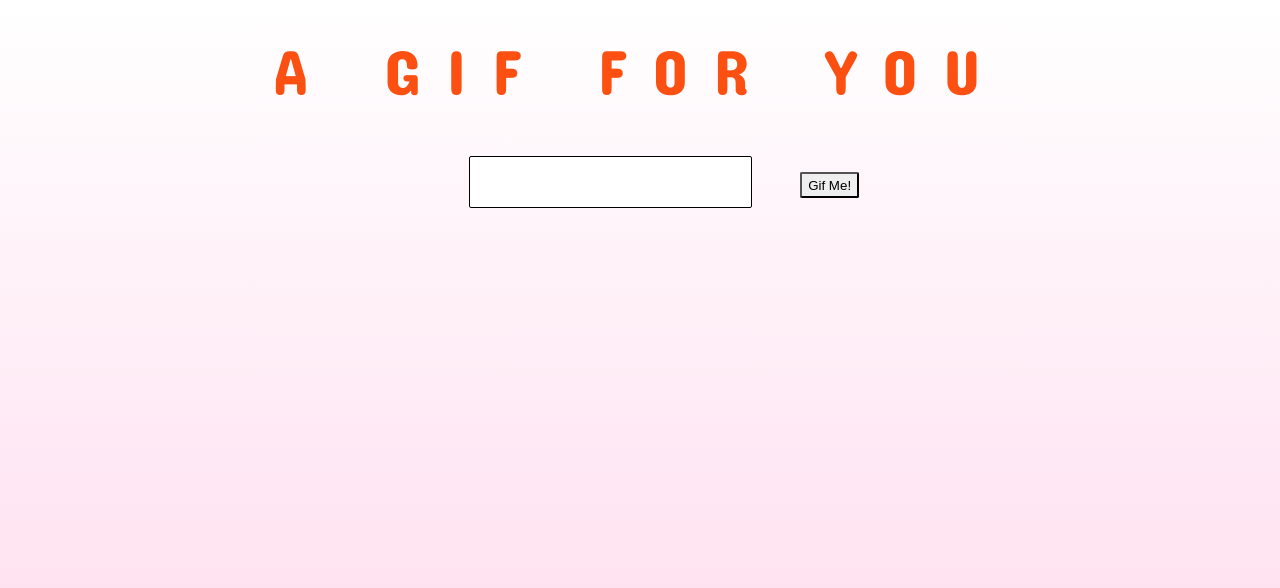
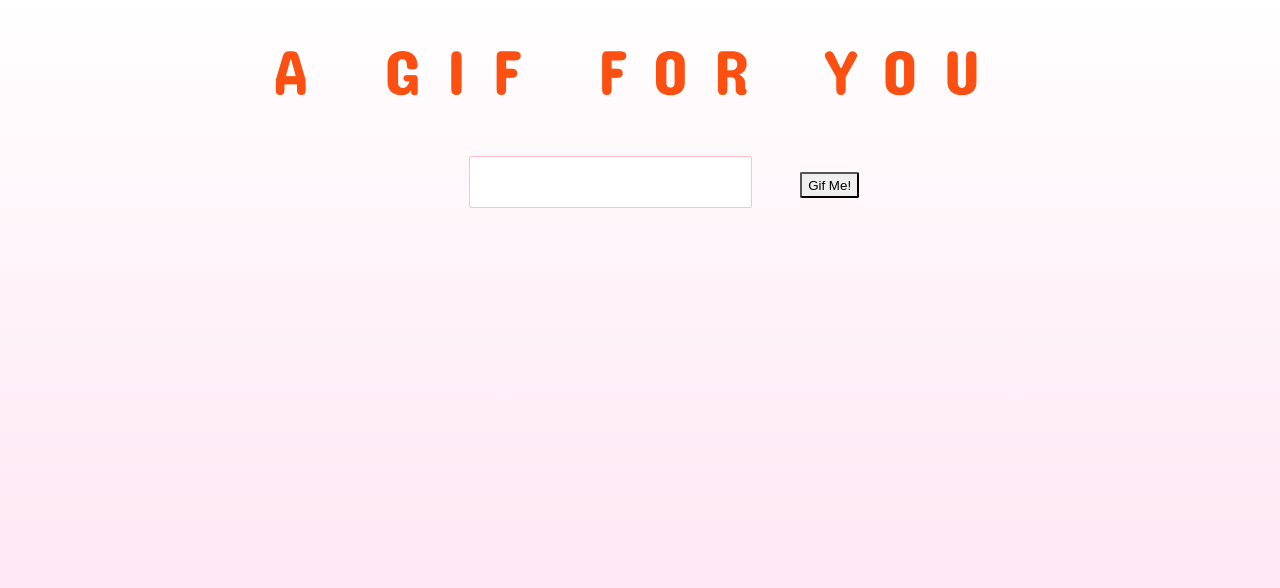
Before and after one commit to maybeemily/a-gif-for-you, a React app: page / in a window 1280 px wide. Shown: the top 588 px of the page. Built offline with nearby package versions, Linux system fonts and the light colour scheme.

Commit message:
updated fetch to include title, to use as alt text

```diff
--- a/src/components/Gif.js
+++ b/src/components/Gif.js
@@ -1,15 +1,16 @@
 import React from 'react';
 import PropTypes from 'prop-types';
 
-function Gif({ imageURL, url }) {
+function Gif({ imageURL, url, title }) {
   return (
-    <a href={url}><img src={imageURL}/></a>
+    <a href={url}><img src={imageURL} alt={title}/></a>
   );
 }
 
 Gif.propTypes = {
   imageURL: PropTypes.string.isRequired,
-  url: PropTypes.string.isRequired
+  url: PropTypes.string.isRequired,
+  title: PropTypes.string.isRequired
 };
 
 export default Gif;
--- a/src/containers/GifDisplay.js
+++ b/src/containers/GifDisplay.js
@@ -12,13 +12,14 @@ class GifDisplay extends PureComponent {
     searchText: '',
     imageURL: '',
     url: '',
+    title: '',
     loading: false
   }
 
   fetchGif = () => {
     this.setState({ loading: true });
     getGif(this.state.searchText)
-      .then(({ imageURL, url }) => this.setState({ imageURL, url, loading: false }));
+      .then(({ imageURL, url, title }) => this.setState({ imageURL, url, title, loading: false }));
   }
 
   searchSubmit = event => {
@@ -31,12 +32,12 @@ class GifDisplay extends PureComponent {
   }
 
   render() {
-    const { searchText, imageURL, url, loading } = this.state;
+    const { searchText, imageURL, url, loading, title } = this.state;
 
     return (
       <section>
         <GifSearchForm searchText={searchText} handleChange={this.handleChange} searchSubmit={this.searchSubmit}/>
-        <GifWithLoading imageURL={imageURL} url={url} isLoading={loading}/>
+        <GifWithLoading imageURL={imageURL} url={url} title={title} isLoading={loading}/>
       </section>
     );
   }
--- a/src/services/GiphyAPI.js
+++ b/src/services/GiphyAPI.js
@@ -11,7 +11,8 @@ export const getGif = (searchTerm) => {
     })
     .then((data) => ({
       imageURL: data.data.image_original_url,
-      url: data.data.url
+      url: data.data.url,
+      title: data.data.title
     }));
 
 
--- a/src/styles/styles.js
+++ b/src/styles/styles.js
@@ -7,7 +7,7 @@ export const GlobalStyle = createGlobalStyle`
   body {
     ${reset}
     font-family: 'Varela Round', sans-serif;
-    background: linear-gradient(white 0%, hotpink 75%);
+    background: linear-gradient(white 0%, hotpink 90%);
     background-size: 600% 600%;
   }
   img {
@@ -68,7 +68,7 @@ export const Loader = styled.div`
 
 export const SearchForm = styled.input`
   background-color: white;
-  border: 1px solid black;
+  border: 1px solid pink;
   border-radius: 2px;
   width: 20vw;
   min-width: 200px;
```
